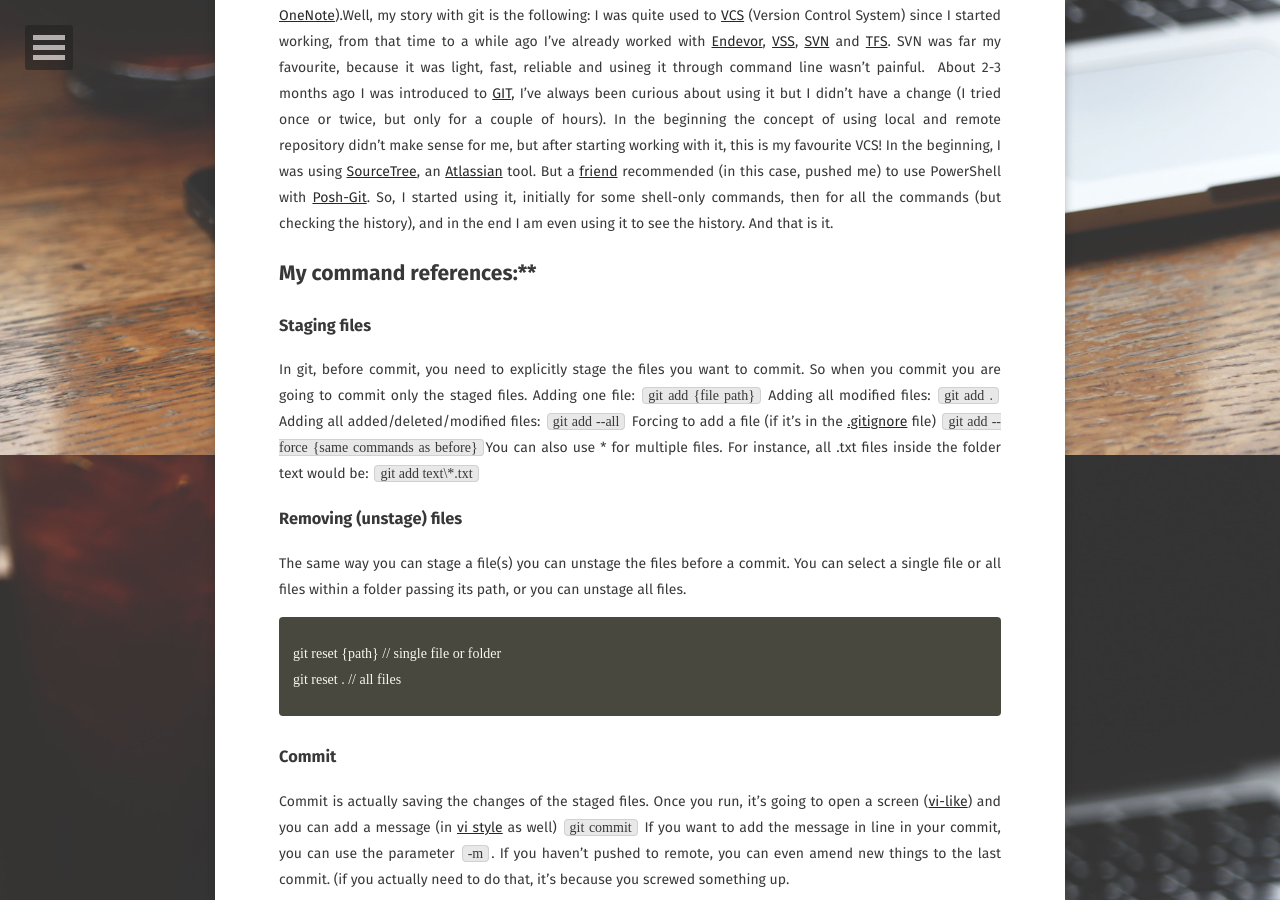
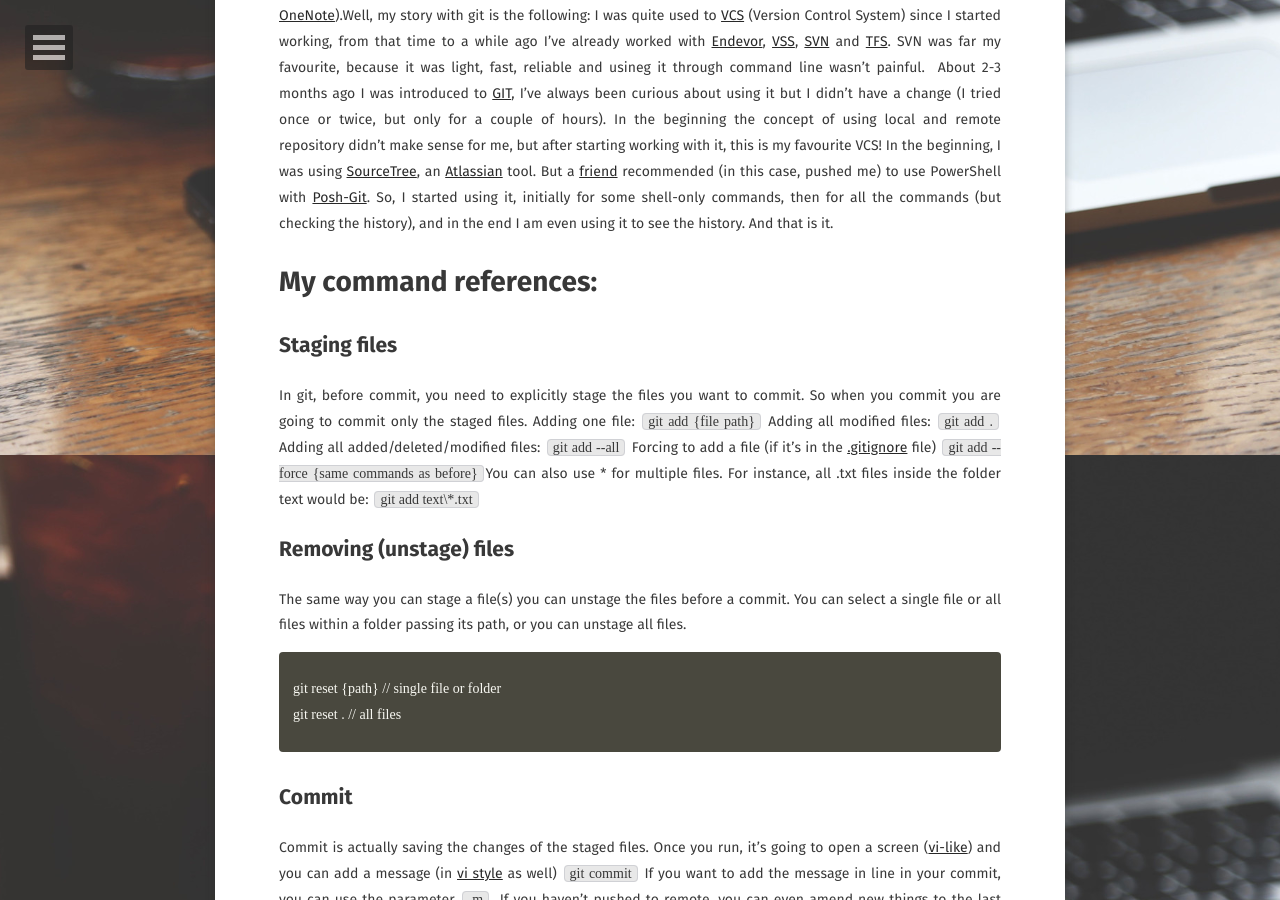
Before and after one commit to diegoluiz/diegoluiz.github.io, a Jekyll site: the page built from _posts/2015-09-17-start-using-git.markdown, in a window 1280 px wide and 900 px high, scrolled down 445 px. Built offline with Jekyll 4.4.1, drawn with Linux system fonts in a browser that asks for light colours; some web fonts are replaced; comment, search, counter and statistics services are not loaded.

```diff
--- a/_posts/2015-09-17-start-using-git.markdown
+++ b/_posts/2015-09-17-start-using-git.markdown
@@ -10,25 +10,29 @@ This is not going to be a static post (or at least I hope it doesn't). It will c
 <!--more-->
  About 2-3 months ago I was introduced to [GIT](https://en.wikipedia.org/wiki/Git_(software)), I've always been curious about using it but I didn't have a change (I tried once or twice, but only for a couple of hours). In the beginning the concept of using local and remote repository didn't make sense for me, but after starting working with it, this is my favourite VCS! In the beginning, I was using [SourceTree](https://www.sourcetreeapp.com/), an [Atlassian](https://www.atlassian.com/) tool. But a [friend](http://www.nepomuceno.ninja/Managing-Azure-with-GO/) recommended (in this case, pushed me) to use PowerShell with [Posh-Git](https://github.com/dahlbyk/posh-git). So, I started using it, initially for some shell-only commands, then for all the commands (but checking the history), and in the end I am even using it to see the history. And that is it.
 
-## My command references:**
+# My command references:
 
-### Staging files
+## Staging files
+
 In git, before commit, you need to explicitly stage the files you want to commit. So when you commit you are going to commit only the staged files. Adding one file: `git add {file path}` Adding all modified files: `git add .` Adding all added/deleted/modified files: `git add --all` Forcing to add a file (if it's in the [.gitignore](http://git-scm.com/docs/gitignore) file) `git add --force {same commands as before}`You can also use * for multiple files. For instance, all .txt files inside the folder text would be: `git add text\*.txt`
 
-### Removing (unstage) files
+## Removing (unstage) files
+
 The same way you can stage a file(s) you can unstage the files before a commit. You can select a single file or all files within a folder passing its path, or you can unstage all files.
 {% highlight git %}
 git reset {path} // single file or folder
 git reset . // all files
 {% endhighlight %}
 
-### Commit
+## Commit
+
 Commit is actually saving the changes of the staged files. Once you run, it's going to open a screen ([vi-like](https://en.wikipedia.org/wiki/Vi)) and you can add a message (in [vi style](https://www.cs.colostate.edu/helpdocs/vi.html) as well) `git commit` If you want to add the message in line in your commit, you can use the parameter `-m`. If you haven't pushed to remote, you can even amend new things to the last commit. (if you actually need to do that, it's because you screwed something up.
 {% highlight git %}
 git commit [-m "{message"}] [-a] [--amend]
 {% endhighlight %}
 
-### Branches
+## Branches
+
 Create a new branch: `git branch {name of the branch}` Delete a branch: `git branch -d {name of the branch}` Force a deletion a branch: `git branch -D {name of the branch}` List all local: `git branch` List all remote: `git branch -r` List all: `git branch -a` All + tracking information: `git remote show origin`
 
 Sometimes your command is not showing some new branches, or it's showing branches that does not exist. Run the following commands to update the list:
@@ -38,7 +42,8 @@ git remote update
 git fetch origin --prune // or git remote prune origin`
 {% endhighlight %}
 
-### Stashing
+## Stashing
+
 Git has a great feature to put code cache into so cache and retrieve it, it's called stash. 2 main uses of that are:
 
 * When you are unable to checkout another branch because you have uncommitted files. Stash them, change the branch, do whatever you want, checkout back to your branch and retrieve the stashed files.
@@ -53,25 +58,28 @@ The commands for stashing:
 
 [more about stashing](https://git-scm.com/book/en/v1/Git-Tools-Stashing)
 
-### Changing the remote (origin)
+## Changing the remote (origin)
+
 {% highlight git %}
 git remote remove origin
 git remote add origin {Git server url}
 git push
 {% endhighlight %}
 
-### Storing Credentials
+## Storing Credentials
+
 It can be a bit boring if you need to type your password each time you do a pull/push/update. So there are some commands to store you credentials. You can store either:
 
-*   [wincret](https://help.github.com/articles/caching-your-github-password-in-git/) - Not storing, but using your Windows Credentials
-*   [cache](http://git-scm.com/docs/git-credential-cache) - cache into the memory (it doesn't touch the disk
-*   [store](http://git-scm.com/docs/git-credential-store) - store unencrypted into the disk
+* [wincret](https://help.github.com/articles/caching-your-github-password-in-git/) - Not storing, but using your Windows Credentials
+* [cache](http://git-scm.com/docs/git-credential-cache) - cache into the memory (it doesn't touch the disk
+* [store](http://git-scm.com/docs/git-credential-store) - store unencrypted into the disk
 
 {% highlight git %}
 git config --global credential.helper {type}
 {% endhighlight %}
 
-### Pushing branches
+## Pushing branches
+
 Pushing branches to the origin is a really easy task, but the wrong configuration can make you do a *huge* mess. Types:
 
 * nothing - it doesn't push *anything* automatically. You need to explicitly say the branch's name
@@ -79,11 +87,13 @@ Pushing branches to the origin is a really easy task, but the wrong configuratio
 * upstream - pushes only the current branch you are to the branch it's configured as upstream on the receiving end
 * simple - it works just like upstream, but if the remote branch doesn't have the same name, it breaks
 * matching - pushes all the branch which have branches with the same name on the received end. *I don't recommend this one, as you can push things without noticing.*
+
 {% highlight git %}
 git config --global push.default {type}
 {% endhighlight %}
 
-### Squashing all commits of a branch
+## Squashing all commits of a branch
+
 This shouldn't be something you do everyday, but sometimes you need to merge all the commits of your branch into a single one and the normal rebase/squash doesn't work. This list of command is quite useful.
 {% highlight git %}
 git checkout yourBranch
```
